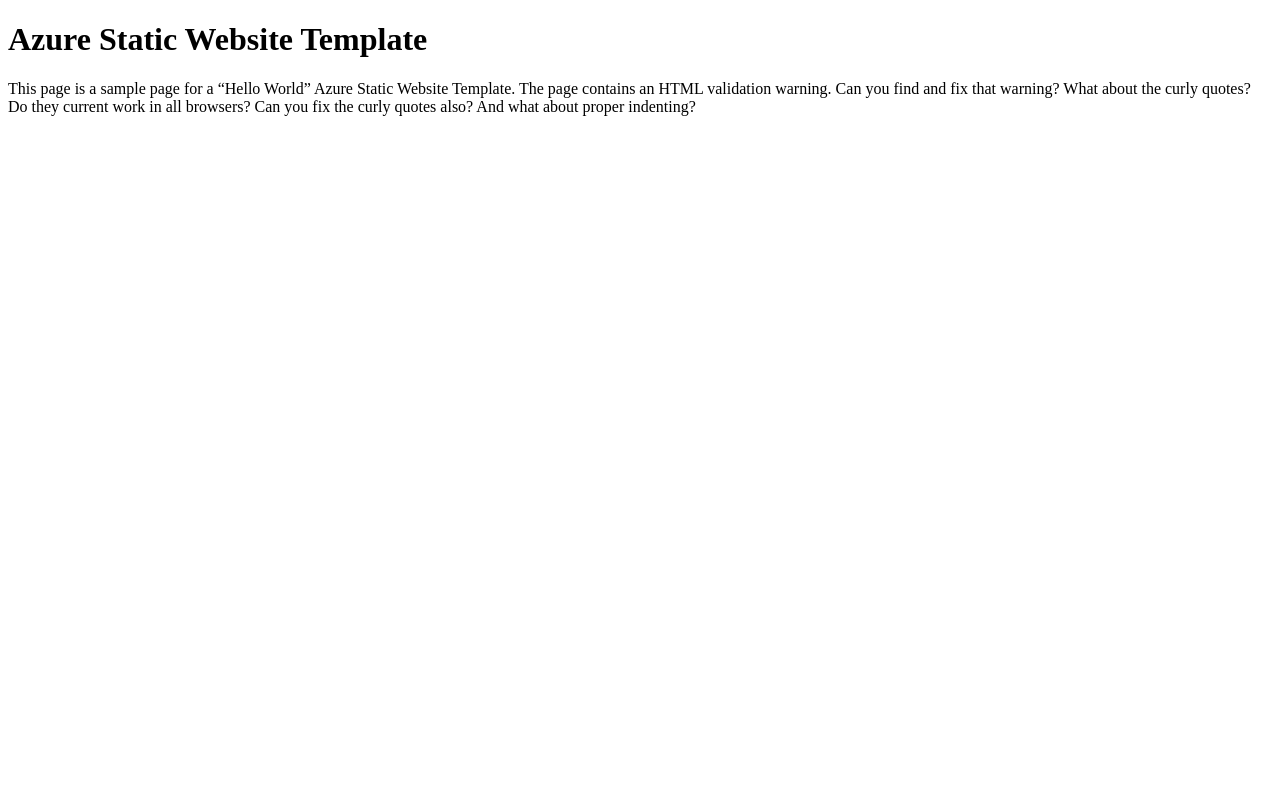
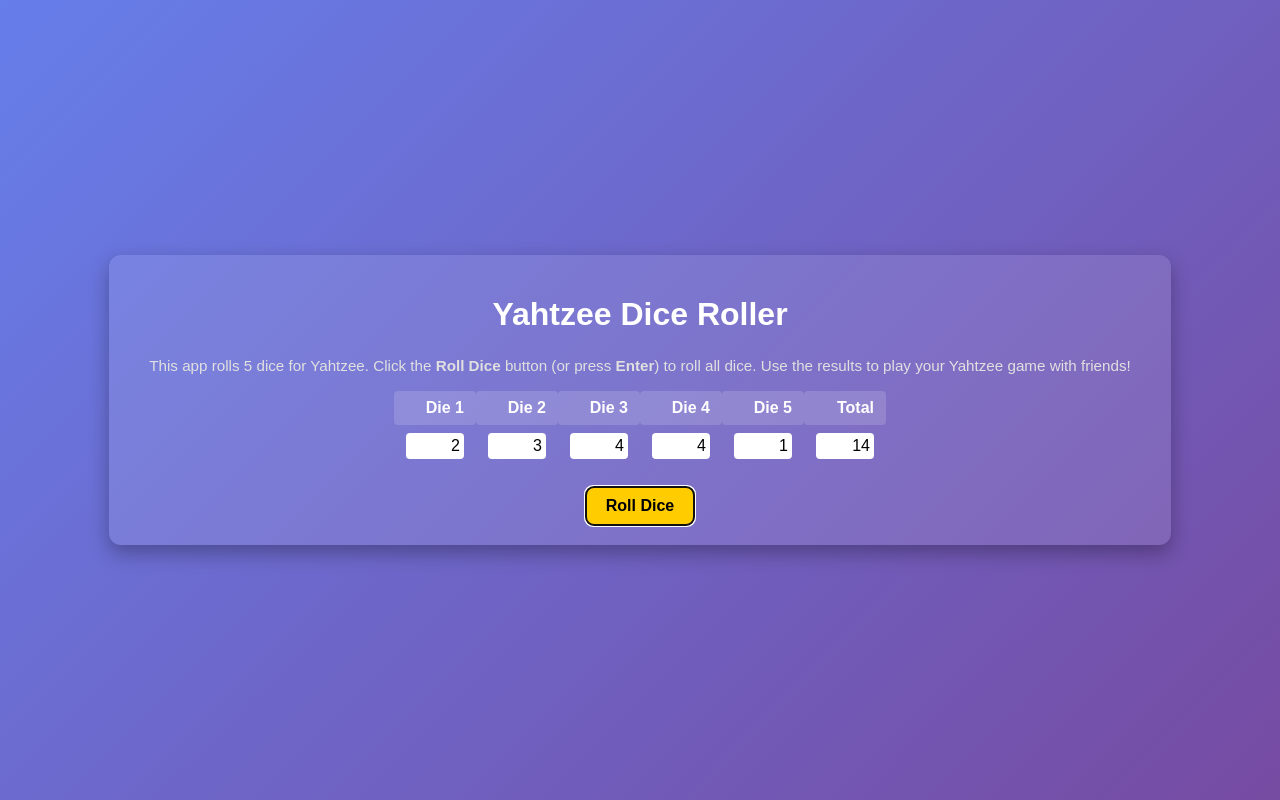
Before and after one commit to tonykochev/DiceRoll, a plain HTML site: page index.html in a window 1280 px wide. Drawn offline with Linux system fonts and the light colour scheme.

Commit message:
created teh dice roll game

```diff
--- a/index.html
+++ b/index.html
@@ -1,12 +1,46 @@
 <!DOCTYPE html>
-<html>
+<html lang="en">
 <head>
-<title>Hello World Azure Template</title>
+  <meta charset="UTF-8">
+  <meta name="viewport" content="width=device-width, initial-scale=1.0">
+  <title>Yahtzee Dice Roller</title>
+  <link rel="stylesheet" href="main.css">
 </head>
 <body>
-<h1>Azure Static Website Template</h1>
-<p>This page is a sample page for a “Hello World” Azure Static Website Template. The page contains an HTML validation warning.
-Can you find and fix that warning? What about the curly quotes? Do they current work in all browsers? Can you fix the curly
-quotes also? And what about proper indenting?</p>
+  <div class="game-container">
+    <h1>Yahtzee Dice Roller</h1>
+
+    <p class="instructions">
+      This app rolls 5 dice for Yahtzee.
+      Click the <strong>Roll Dice</strong> button (or press <strong>Enter</strong>) to roll all dice.
+      Use the results to play your Yahtzee game with friends!
+    </p>
+
+    <table class="dice-table">
+      <thead>
+        <tr>
+          <th>Die 1</th>
+          <th>Die 2</th>
+          <th>Die 3</th>
+          <th>Die 4</th>
+          <th>Die 5</th>
+          <th>Total</th>
+        </tr>
+      </thead>
+      <tbody>
+        <tr>
+          <td><input type="text" id="die1" class="die-field" readonly></td>
+          <td><input type="text" id="die2" class="die-field" readonly></td>
+          <td><input type="text" id="die3" class="die-field" readonly></td>
+          <td><input type="text" id="die4" class="die-field" readonly></td>
+          <td><input type="text" id="die5" class="die-field" readonly></td>
+          <td><input type="text" id="total" class="die-field" readonly></td>
+        </tr>
+      </tbody>
+    </table>
+
+    <button id="roll-btn" autofocus>Roll Dice</button>
+  </div>
+  <script src="main.js"></script>
 </body>
 </html>
--- /dev/null
+++ b/main.css
@@ -0,0 +1,67 @@
+body {
+    font-family: Arial, sans-serif;
+    background: linear-gradient(135deg, #667eea, #764ba2);
+    display: flex;
+    justify-content: center;
+    align-items: center;
+    height: 100vh;
+    margin: 0;
+    color: white;
+  }
+
+  .game-container {
+    text-align: center;
+    background: rgba(255, 255, 255, 0.1);
+    padding: 20px 40px;
+    border-radius: 12px;
+    box-shadow: 0 8px 20px rgba(0, 0, 0, 0.3);
+  }
+
+  .instructions {
+    font-size: 0.95rem;
+    color: #e0e0e0;
+    margin-bottom: 15px;
+    line-height: 1.4;
+  }
+
+  .dice-table {
+    margin: 0 auto 20px auto;
+    border-collapse: collapse;
+  }
+
+  .dice-table th, .dice-table td {
+    padding: 8px 12px;
+    text-align: right; /* numbers right-justified */
+  }
+
+  .dice-table th {
+    background: rgba(255, 255, 255, 0.15);
+    border-radius: 4px;
+  }
+
+  .die-field {
+    width: 50px;
+    text-align: right;
+    font-size: 16px;
+    border: none;
+    border-radius: 4px;
+    padding: 4px;
+    background: #fff;
+    color: #000;
+  }
+
+  button {
+    padding: 10px 20px;
+    font-size: 16px;
+    border: none;
+    border-radius: 8px;
+    cursor: pointer;
+    background: #ffcc00;
+    color: black;
+    font-weight: bold;
+    transition: background 0.2s ease-in-out;
+  }
+
+  button:hover {
+    background: #ffaa00;
+  }
--- /dev/null
+++ b/main.js
@@ -0,0 +1,30 @@
+const rollBtn = document.getElementById("roll-btn");
+const diceFields = [
+  document.getElementById("die1"),
+  document.getElementById("die2"),
+  document.getElementById("die3"),
+  document.getElementById("die4"),
+  document.getElementById("die5")
+];
+const totalField = document.getElementById("total");
+
+function rollDice() {
+  let rolls = [];
+  for (let i = 0; i < diceFields.length; i++) {
+    let value = Math.floor(Math.random() * 6) + 1;
+    rolls.push(value);
+    diceFields[i].value = value;
+  }
+  totalField.value = rolls.reduce((a, b) => a + b, 0);
+
+  // keep focus on button for Enter key
+  rollBtn.focus();
+}
+
+rollBtn.addEventListener("click", rollDice);
+
+// auto-roll on page load
+window.onload = () => {
+  rollDice();
+  rollBtn.focus();
+};
```
